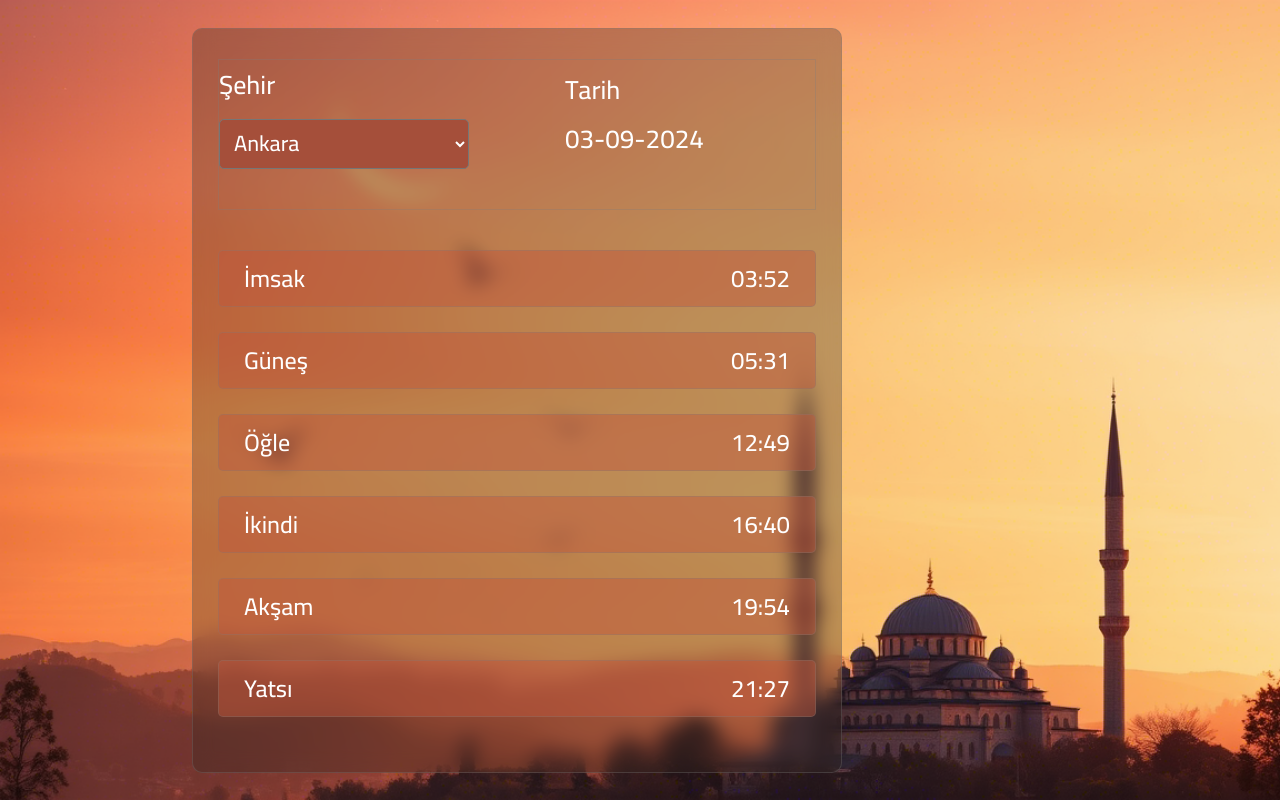
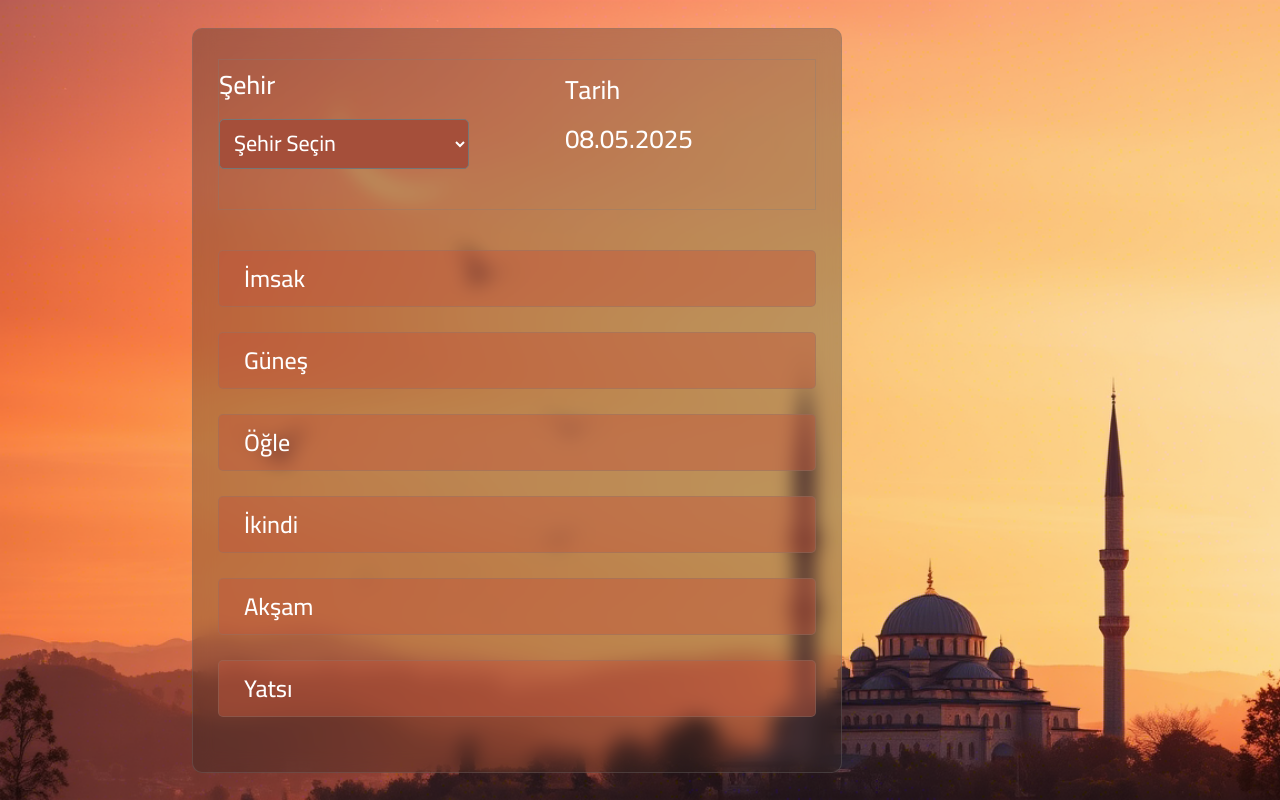
Before and after one commit to yasir237/NamazVakitleri, a React (Vite) app: page / in a window 1280 px wide. Built offline with nearby package versions, Linux system fonts and the light colour scheme.

Commit message:
Türkiye şehirleri için ezan saatlerini şehir koordinatlarına göre çeken API çağrısı eklendi ve state yapısı güncellendi

```diff
--- a/src/App.jsx
+++ b/src/App.jsx
@@ -1,16 +1,123 @@
+import React, { useEffect, useState } from 'react';
 import Prayer from './components/prayer';
-
 function App() {
 
-  const cities = [
-    { id: 20, name: "Ankara" },
-    { id: 34, name: "İstanbul" },
-    { id: 35, name: "İzmir" },
-    { id: 6, name: "Bursa" },
-    { id: 41, name: "Kocaeli" },
-    { id: 7, name: "Konya" },
-    { id: 16, name: "Bursa" },
-  ]
+
+  const [paryerTimes, setPrayerTimes] = useState({});
+  const [selectedCity, setSelectedCity] = useState(null);
+
+  const turkishCities = [
+    { id: 1, name: "Adana", latitude: 37.0, longitude: 35.3213 },
+    { id: 2, name: "Adıyaman", latitude: 37.7648, longitude: 38.2786 },
+    { id: 3, name: "Afyonkarahisar", latitude: 38.7638, longitude: 30.5403 },
+    { id: 4, name: "Ağrı", latitude: 39.7191, longitude: 43.0503 },
+    { id: 5, name: "Amasya", latitude: 40.6539, longitude: 35.8333 },
+    { id: 6, name: "Ankara", latitude: 39.9334, longitude: 32.8597 },
+    { id: 7, name: "Antalya", latitude: 36.8841, longitude: 30.7056 },
+    { id: 8, name: "Artvin", latitude: 41.1828, longitude: 41.8183 },
+    { id: 9, name: "Aydın", latitude: 37.8444, longitude: 27.8458 },
+    { id: 10, name: "Balıkesir", latitude: 39.6484, longitude: 27.8826 },
+    { id: 11, name: "Bilecik", latitude: 40.1428, longitude: 29.9793 },
+    { id: 12, name: "Bingöl", latitude: 38.8854, longitude: 40.4983 },
+    { id: 13, name: "Bitlis", latitude: 38.4000, longitude: 42.1167 },
+    { id: 14, name: "Bolu", latitude: 40.5760, longitude: 31.5788 },
+    { id: 15, name: "Burdur", latitude: 37.7203, longitude: 30.2908 },
+    { id: 16, name: "Bursa", latitude: 40.1956, longitude: 29.0601 },
+    { id: 17, name: "Çanakkale", latitude: 40.1467, longitude: 26.4086 },
+    { id: 18, name: "Çankırı", latitude: 40.6013, longitude: 33.6134 },
+    { id: 19, name: "Çorum", latitude: 40.5506, longitude: 34.9556 },
+    { id: 20, name: "Denizli", latitude: 37.7765, longitude: 29.0864 },
+    { id: 21, name: "Diyarbakır", latitude: 37.9144, longitude: 40.2306 },
+    { id: 22, name: "Edirne", latitude: 41.6818, longitude: 26.5623 },
+    { id: 23, name: "Elazığ", latitude: 38.6743, longitude: 39.2232 },
+    { id: 24, name: "Erzincan", latitude: 39.7500, longitude: 39.5000 },
+    { id: 25, name: "Erzurum", latitude: 39.9086, longitude: 41.2769 },
+    { id: 26, name: "Eskişehir", latitude: 39.7667, longitude: 30.5256 },
+    { id: 27, name: "Gaziantep", latitude: 37.0662, longitude: 37.3833 },
+    { id: 28, name: "Giresun", latitude: 40.9128, longitude: 38.3895 },
+    { id: 29, name: "Gümüşhane", latitude: 40.4603, longitude: 39.4814 },
+    { id: 30, name: "Hakkari", latitude: 37.5833, longitude: 43.7333 },
+    { id: 31, name: "Hatay", latitude: 36.2304, longitude: 36.1200 },
+    { id: 32, name: "Isparta", latitude: 37.7648, longitude: 30.5566 },
+    { id: 33, name: "Mersin", latitude: 36.8000, longitude: 34.6333 },
+    { id: 34, name: "İstanbul", latitude: 41.0082, longitude: 28.9784 },
+    { id: 35, name: "İzmir", latitude: 38.4192, longitude: 27.1287 },
+    { id: 36, name: "Kars", latitude: 40.6167, longitude: 43.1000 },
+    { id: 37, name: "Kastamonu", latitude: 41.3897, longitude: 33.7827 },
+    { id: 38, name: "Kayseri", latitude: 38.7312, longitude: 35.4787 },
+    { id: 39, name: "Kırklareli", latitude: 41.7351, longitude: 27.2246 },
+    { id: 40, name: "Kırşehir", latitude: 39.1458, longitude: 34.1603 },
+    { id: 41, name: "Kocaeli", latitude: 40.7654, longitude: 29.9408 },
+    { id: 42, name: "Konya", latitude: 37.8746, longitude: 32.4932 },
+    { id: 43, name: "Kütahya", latitude: 39.4242, longitude: 29.9833 },
+    { id: 44, name: "Malatya", latitude: 38.3552, longitude: 38.3095 },
+    { id: 45, name: "Manisa", latitude: 38.6191, longitude: 27.4289 },
+    { id: 46, name: "Kahramanmaraş", latitude: 37.5734, longitude: 36.9371 },
+    { id: 47, name: "Mardin", latitude: 37.3212, longitude: 40.7245 },
+    { id: 48, name: "Muğla", latitude: 37.2153, longitude: 28.3636 },
+    { id: 49, name: "Muş", latitude: 38.9462, longitude: 41.7539 },
+    { id: 50, name: "Nevşehir", latitude: 38.6244, longitude: 34.7140 },
+    { id: 51, name: "Niğde", latitude: 37.9667, longitude: 34.6833 },
+    { id: 52, name: "Ordu", latitude: 40.9839, longitude: 37.8780 },
+    { id: 53, name: "Rize", latitude: 41.0201, longitude: 40.5234 },
+    { id: 54, name: "Sakarya", latitude: 40.7569, longitude: 30.4033 },
+    { id: 55, name: "Samsun", latitude: 41.2867, longitude: 36.33 },
+    { id: 56, name: "Siirt", latitude: 37.9333, longitude: 41.95 },
+    { id: 57, name: "Sinop", latitude: 42.0262, longitude: 35.1510 },
+    { id: 58, name: "Sivas", latitude: 39.7477, longitude: 37.0179 },
+    { id: 59, name: "Tekirdağ", latitude: 40.9833, longitude: 27.5167 },
+    { id: 60, name: "Tokat", latitude: 40.3139, longitude: 36.5544 },
+    { id: 61, name: "Trabzon", latitude: 41.0050, longitude: 39.7220 },
+    { id: 62, name: "Tunceli", latitude: 39.1086, longitude: 39.5483 },
+    { id: 63, name: "Şanlıurfa", latitude: 37.1674, longitude: 38.7955 },
+    { id: 64, name: "Uşak", latitude: 38.6823, longitude: 29.4082 },
+    { id: 65, name: "Van", latitude: 38.5012, longitude: 43.4194 },
+    { id: 66, name: "Yozgat", latitude: 39.8181, longitude: 34.8147 },
+    { id: 67, name: "Zonguldak", latitude: 41.4564, longitude: 31.7987 },
+    { id: 68, name: "Aksaray", latitude: 38.3687, longitude: 34.0360 },
+    { id: 69, name: "Bayburt", latitude: 40.2588, longitude: 40.2270 },
+    { id: 70, name: "Karaman", latitude: 37.1811, longitude: 33.2150 },
+    { id: 71, name: "Kırıkkale", latitude: 39.8453, longitude: 33.5064 },
+    { id: 72, name: "Batman", latitude: 37.8812, longitude: 41.1351 },
+    { id: 73, name: "Şırnak", latitude: 37.4187, longitude: 42.4918 },
+    { id: 74, name: "Bartın", latitude: 41.6344, longitude: 32.3375 },
+    { id: 75, name: "Ardahan", latitude: 41.1105, longitude: 42.7022 },
+    { id: 76, name: "Iğdır", latitude: 39.9237, longitude: 44.0450 },
+    { id: 77, name: "Yalova", latitude: 40.6500, longitude: 29.2667 },
+    { id: 78, name: "Karabük", latitude: 41.2061, longitude: 32.6204 },
+    { id: 79, name: "Kilis", latitude: 36.7167, longitude: 37.1167 },
+    { id: 80, name: "Osmaniye", latitude: 37.0742, longitude: 36.2464 },
+    { id: 81, name: "Düzce", latitude: 40.8438, longitude: 31.1565 }
+  ];
+
+
+
+
+
+
+  useEffect(() => {
+    const fetchPrayerTimes = async () => {
+      if (!selectedCity) return;
+
+      const today = new Date();
+      const month = today.getMonth() + 1; // JS'de aylar 0 tabanlıdır
+      const year = today.getFullYear();
+      const day = today.getDate();
+
+      try {
+        const response = await fetch(`https://api.aladhan.com/v1/calendar?latitude=${selectedCity.latitude}&longitude=${selectedCity.longitude}&method=13&month=${month}&year=${year}`);
+        const data_prayer = await response.json();
+
+        const todayData = data_prayer.data[day - 1].timings;
+        setPrayerTimes(todayData);
+      }
+      catch (error) {
+        console.error("Error fetching prayer times:", error);
+      }
+    }
+
+    fetchPrayerTimes();
+  }, [selectedCity]);
 
 
   return (
@@ -20,26 +127,30 @@ function App() {
           <div className="city">
             <h3>Şehir</h3>
 
-            <select name="" id="">
-              {cities.map((city) => (
+            <select name="" id="" onChange={(e) => {
+              const selectedCity = turkishCities.find(c => c.id === parseInt(e.target.value));
+              setSelectedCity(selectedCity);
+            }}>
+              <option value="">Şehir Seçin</option>
+              {turkishCities.map((city) => (
                 <option key={city.id} value={city.id}>{city.name}</option>
               ))}
             </select>
           </div>
 
           <div className="date">
-            <h3>Tarih </h3>
-            <h4>03-09-2024</h4>
+            <h3>Tarih</h3>
+            <h4>{new Date().toLocaleDateString('tr-TR')}</h4>
           </div>
 
         </div >
 
-          <Prayer name="İmsak" time="03:52" />
-          <Prayer name="Güneş" time="05:31" />
-          <Prayer name="Öğle" time="12:49" />
-          <Prayer name="İkindi" time="16:40" />
-          <Prayer name="Akşam" time="19:54" />
-          <Prayer name="Yatsı" time="21:27" />
+        <Prayer name="İmsak" time={paryerTimes?.Fajr} />
+        <Prayer name="Güneş" time={paryerTimes?.Sunrise} />
+        <Prayer name="Öğle" time={paryerTimes?.Dhuhr} />
+        <Prayer name="İkindi" time={paryerTimes?.Asr} />
+        <Prayer name="Akşam" time={paryerTimes?.Maghrib} />
+        <Prayer name="Yatsı" time={paryerTimes?.Isha} />
 
       </div>
     </section>
```
